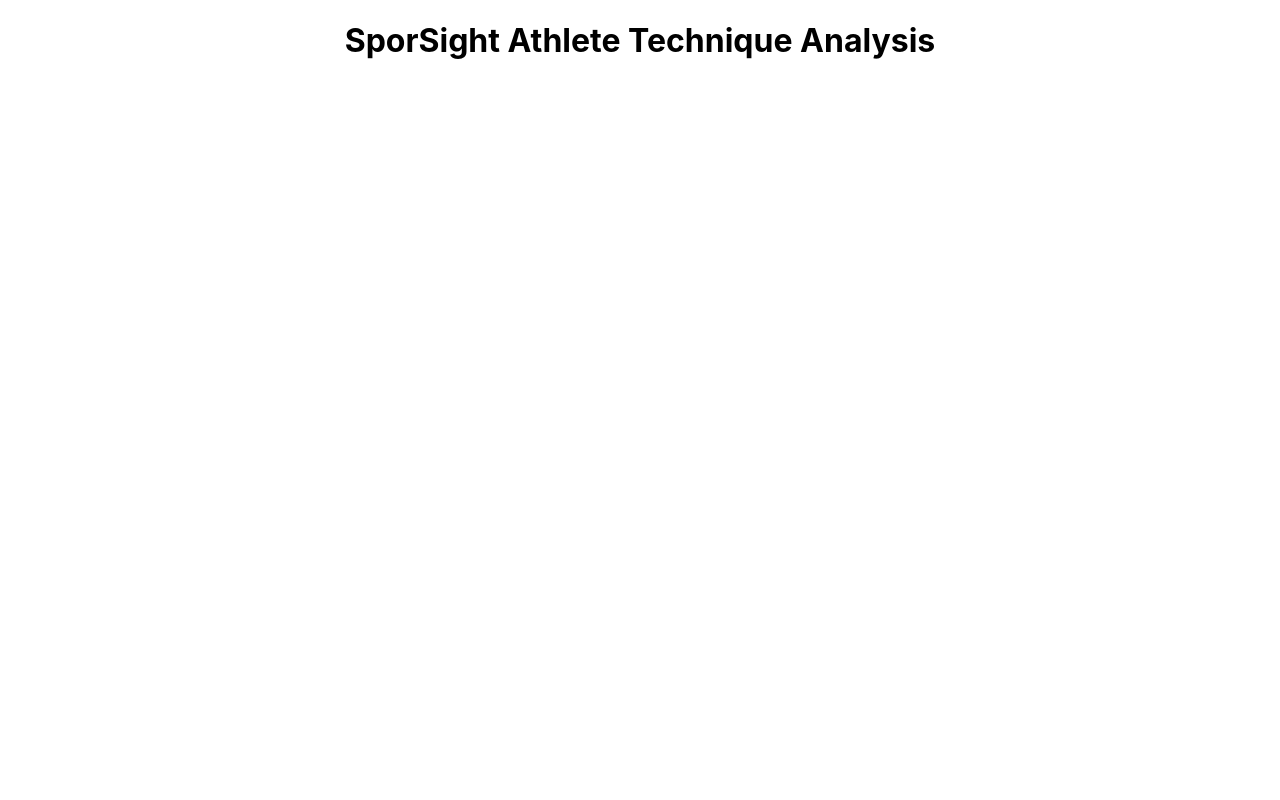
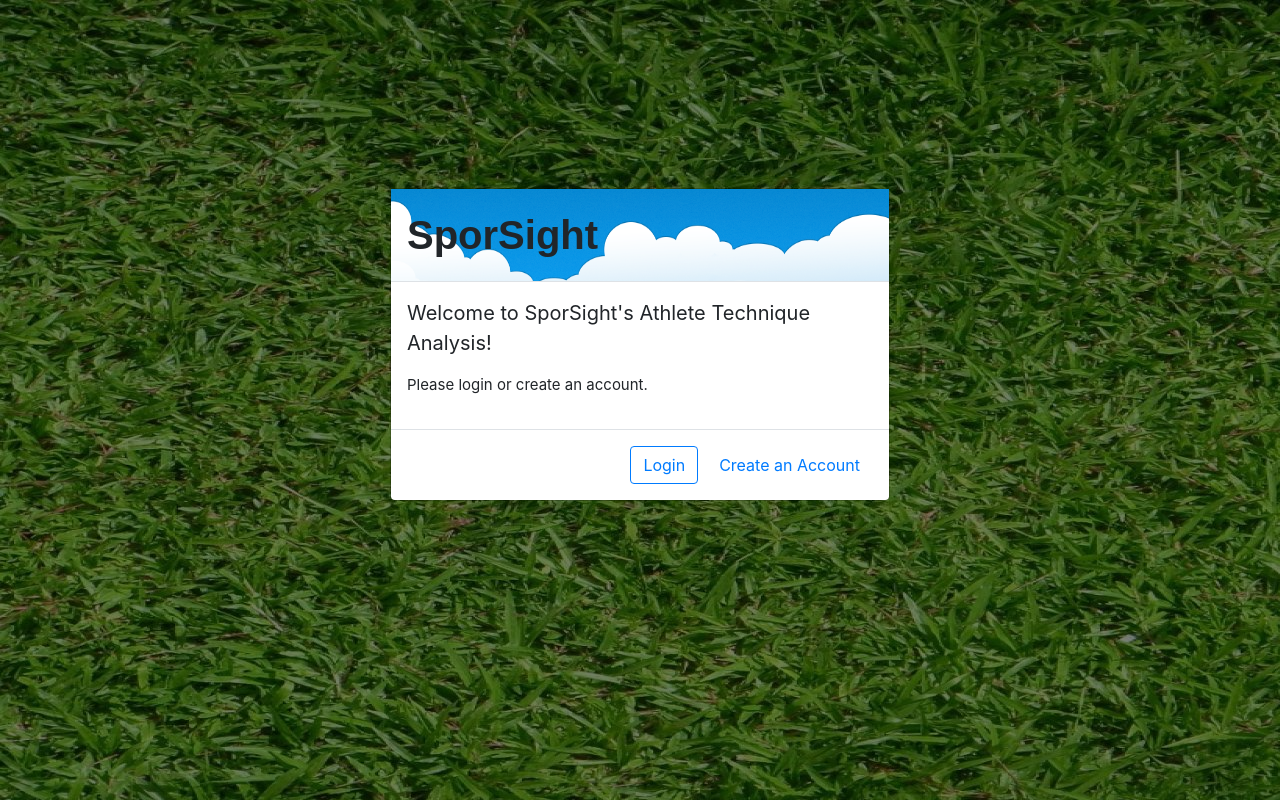
Before and after one commit to justinnp/SporSight-frontend, a React (Create React App) app: page / in a window 1280 px wide. Built offline with nearby package versions, Linux system fonts and the light colour scheme.

Commit message:
UI changes

```diff
--- a/src/App.js
+++ b/src/App.js
@@ -1,15 +1,17 @@
-import React, { Component } from 'react';
-import logo from './logo.svg';
-import './App.css';
+import React from 'react'
+import { BrowserRouter, Route, Switch } from 'react-router-dom';
+import Landing from './Components/Landing';
+import Home from './Components/Home';
 
-class App extends Component {
-  render() {
-    return (
-      <div className="App">
-        <h1>SporSight Athlete Technique Analysis</h1>
-      </div>
-    );
-  }
+const App = () => {
+  return (
+    <BrowserRouter>
+      <Switch>
+        <Route exact path="/" component={Landing} />
+        <Route path="/home" component={Home} />
+      </Switch>
+    </BrowserRouter>
+  )
 }
 
 export default App;
--- /dev/null
+++ b/src/Components/Home.js
@@ -0,0 +1,11 @@
+import React, { Component } from 'react'
+
+export default class Home extends Component {
+    render() {
+        return (
+            <div>
+
+            </div>
+        )
+    }
+}
--- /dev/null
+++ b/src/Components/Landing.js
@@ -0,0 +1,49 @@
+import React, { Component } from 'react';
+import { Button, Modal, ModalHeader, ModalBody, ModalFooter, Container } from 'reactstrap';
+import cloudImage from '../images/skyWrap.jpg';
+import image from '../images/landing.jpg';
+
+var cloudStyle = {
+    backgroundImage: `url(${cloudImage})`,
+    backgroundSize: "100% 100%",
+};
+
+class Landing extends Component {
+    constructor(props){
+        super(props);
+        this.state = {
+            modal: true,
+        }
+        document.body.style.backgroundImage = `url(${image})`;
+    }
+
+    render() {
+        return (
+            <div className = "background">
+                <Modal style={{top: "20%"}} isOpen={this.state.modal}>
+                    <div style={cloudStyle}>
+                        <ModalHeader>
+                            <span style={{fontFamily: "Arial, Helvetica, sans-serif", fontSize: "40px", fontWeight: "bold"}}>
+                            SporSight
+                            </span>
+                        </ModalHeader>
+                    </div>
+                    <ModalBody>
+                        <p style={{fontSize: "20px"}}>
+                        Welcome to SporSight's Athlete Technique Analysis!
+                        </p>
+                        <p style={{fontSize: "15px"}}>
+                        Please login or create an account.
+                        </p>
+                    </ModalBody>
+                    <ModalFooter>
+                        <Button outline color="primary" onClick={this.toggle}>Login</Button>{' '}
+                        <Button color="link" onClick={this.toggle}>Create an Account</Button>
+                    </ModalFooter>
+                </Modal>
+            </div>
+        )
+    }
+}
+
+export default Landing;
--- a/src/index.js
+++ b/src/index.js
@@ -2,6 +2,7 @@
 import ReactDOM from 'react-dom';
 import './index.css';
 import App from './App';
+import 'bootstrap/dist/css/bootstrap.min.css';
 import * as serviceWorker from './serviceWorker';
 
 ReactDOM.render(<App />, document.getElementById('root'));
```
Also changed, not shown: src/images/landing.jpg (added), src/images/skyWrap.jpg (added).
